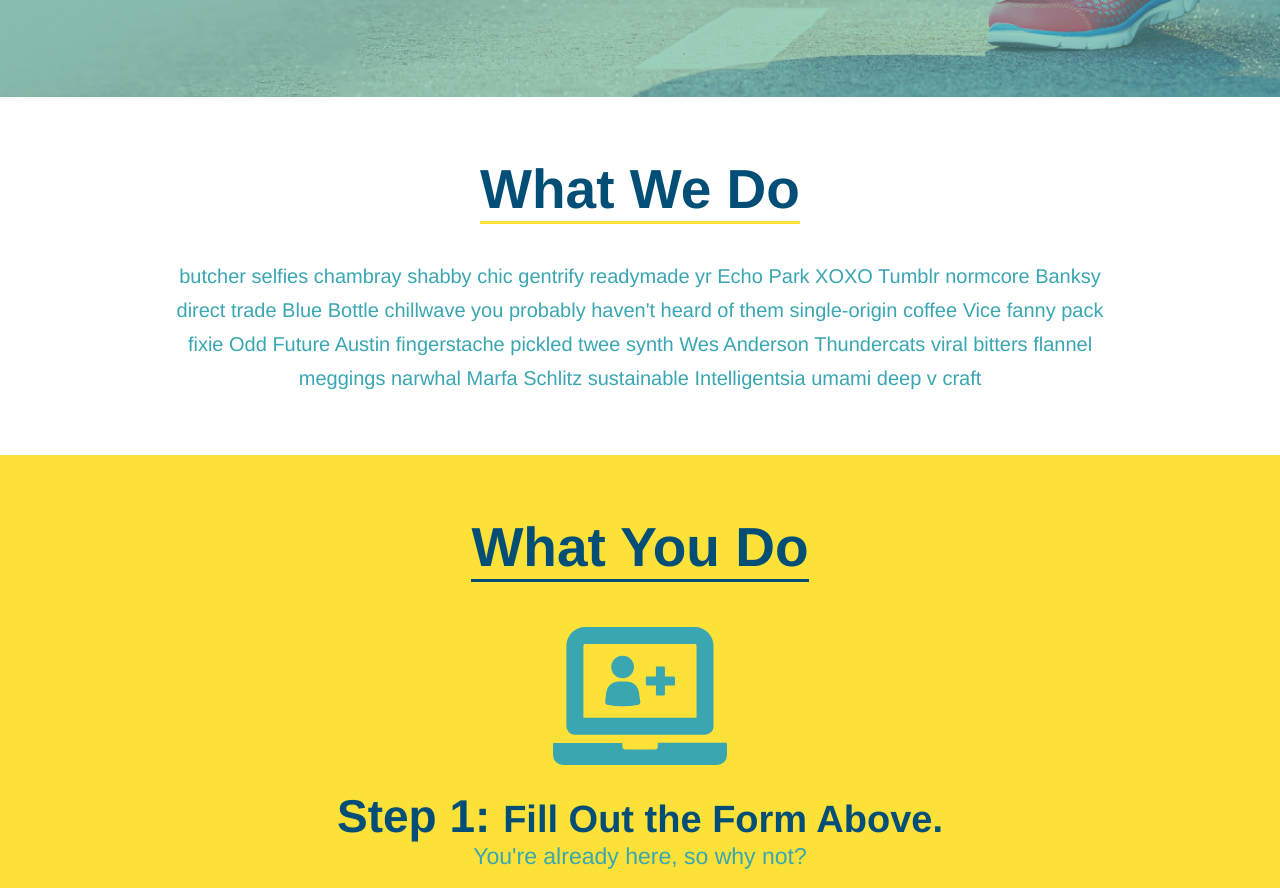
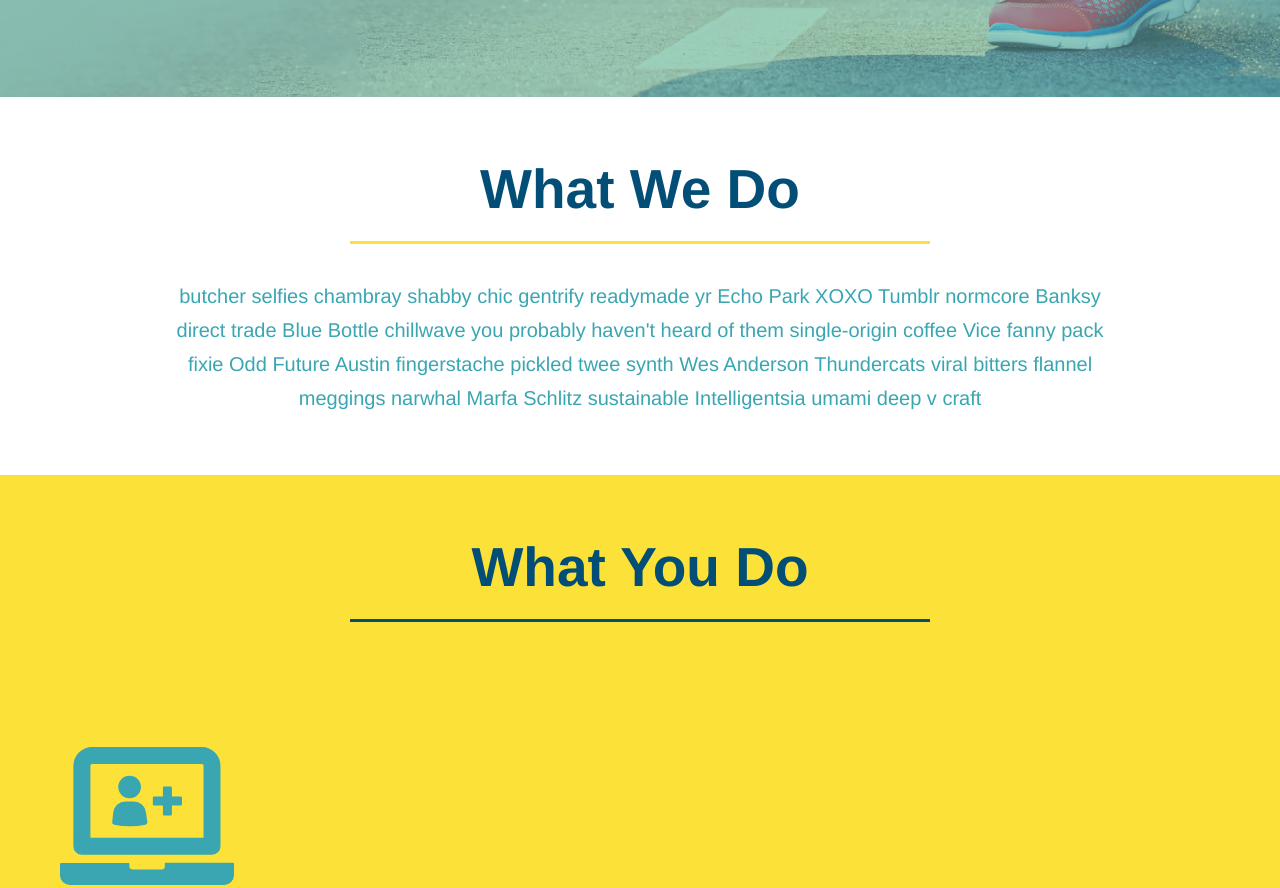
Before and after one commit to GurkiratSaini/run-buddy, a plain HTML site: page index.html in a window 1280 px wide. Shown: the part 621-1509 px from the top of the page. Drawn offline with Linux system fonts and the light colour scheme.

Commit message:
add flexbox rules for section titles

```diff
--- a/assets/css/style.css
+++ b/assets/css/style.css
@@ -140,30 +140,27 @@ section {
     font-size: 16px;
 }
 
-.intro {
-    text-align: center;
-}
-
 .intro p {
     line-height: 1.7;
     color: #39a6b2;
     width: 80%;
     font-size: 20px;
     margin: 0 auto;
+    text-align: center;
 }
 
 .steps {
-    text-align: center;
     background: #fce138;
 }
 
 .section-title {
     font-size: 55px;
     color: #024e76;
-    margin-bottom: 35px;
-    padding: 0 100px 20 100px;
-    display: inline-block;
     border-bottom: 3px solid;
+    padding-bottom: 20px;
+    text-align: center;
+    margin: 0 auto 35px auto;
+    width: 50%;
 }
 
 .primary-border {
@@ -199,7 +196,7 @@ section {
 }
 
 .trainers {
-    text-align: center;
+
 }
 
 .trainer {
@@ -246,7 +243,6 @@ section {
 }
 
 .contact {
-    text-align: center;
     background: #024e76;
 }
 
@@ -283,3 +279,7 @@ section {
 .contact-info a {
     color: #fce138;
 }
+
+.flex-row {
+    display: flex;
+}
--- a/index.html
+++ b/index.html
@@ -76,19 +76,28 @@
 
     <!-- "what we do" section -->
     <section id="what-we-do" class="intro">
-        <h2 class="section-title primary-border">What We Do</h2>
+        <div class="flex-row">
+            <h2 class="section-title primary-border">
+                What We Do
+            </h2>
+        </div>
+        <div class="flex-row">
             <p>
                 butcher selfies chambray shabby chic gentrify readymade yr Echo Park XOXO Tumblr normcore Banksy direct trade Blue
                 Bottle chillwave you probably haven't heard of them single-origin coffee Vice fanny pack fixie Odd Future Austin
                 fingerstache pickled twee synth Wes Anderson Thundercats viral bitters flannel meggings narwhal Marfa Schlitz
                 sustainable Intelligentsia umami deep v craft
             </p>
+        </div>
     </section>
 
     <!-- "what you do" section-->
     <section id="what-you-do" class="steps">
-        <h2 class="section-title secondary-border">What You Do</h2>
-
+        <div class="flex-row">
+            <h2 class="section-title secondary-border">
+                What You Do
+            </h2>
+        </div>
         <div>
             <img src="./assets/images/step-1.svg" alt="" />
             <h3>Step 1: <span>Fill Out the Form Above.</span></h3>
@@ -116,7 +125,11 @@
 
     <!-- "meet the trainer" section-->
     <section id="your-trainers" class="trainers">
-        <h2 class="section-title primary-border">Meet The Trainers</h2>
+        <div class="flex-row">
+            <h2 class="section-title primary-border">
+                Meet The Trainers
+            </h2>
+        </div>
         <article class="trainer">
             <img src="./assets/images/trainer-1.jpg" alt="Arron Stephens in his workout clothes, ready to pump iron" />
             <div class="trainer-bio text-left">
@@ -158,7 +171,11 @@
 
     <!-- "reach out" section-->
     <section id="reach-out" class="contact">
-        <h2 class="section-title secondary-border">Reach Out</h2>
+        <div class="flex-row">
+            <h2 class="section-title secondary-border">
+                Reach Out
+            </h2>
+        </div>
         <div class="contact-info">
             <iframe
                 src="https://www.google.com/maps/embed?pb=!1m14!1m12!1m3!1d12182.30520634488!2d-74.0652613!3d40.2407219!2m3!1f0!2f0!3f0!3m2!1i1024!2i768!4f13.1!5e0!3m2!1sen!2sus!4v1561060983193!5m2!1sen!2sus"
```
Lines whose indentation alone changed are shown as unchanged.
